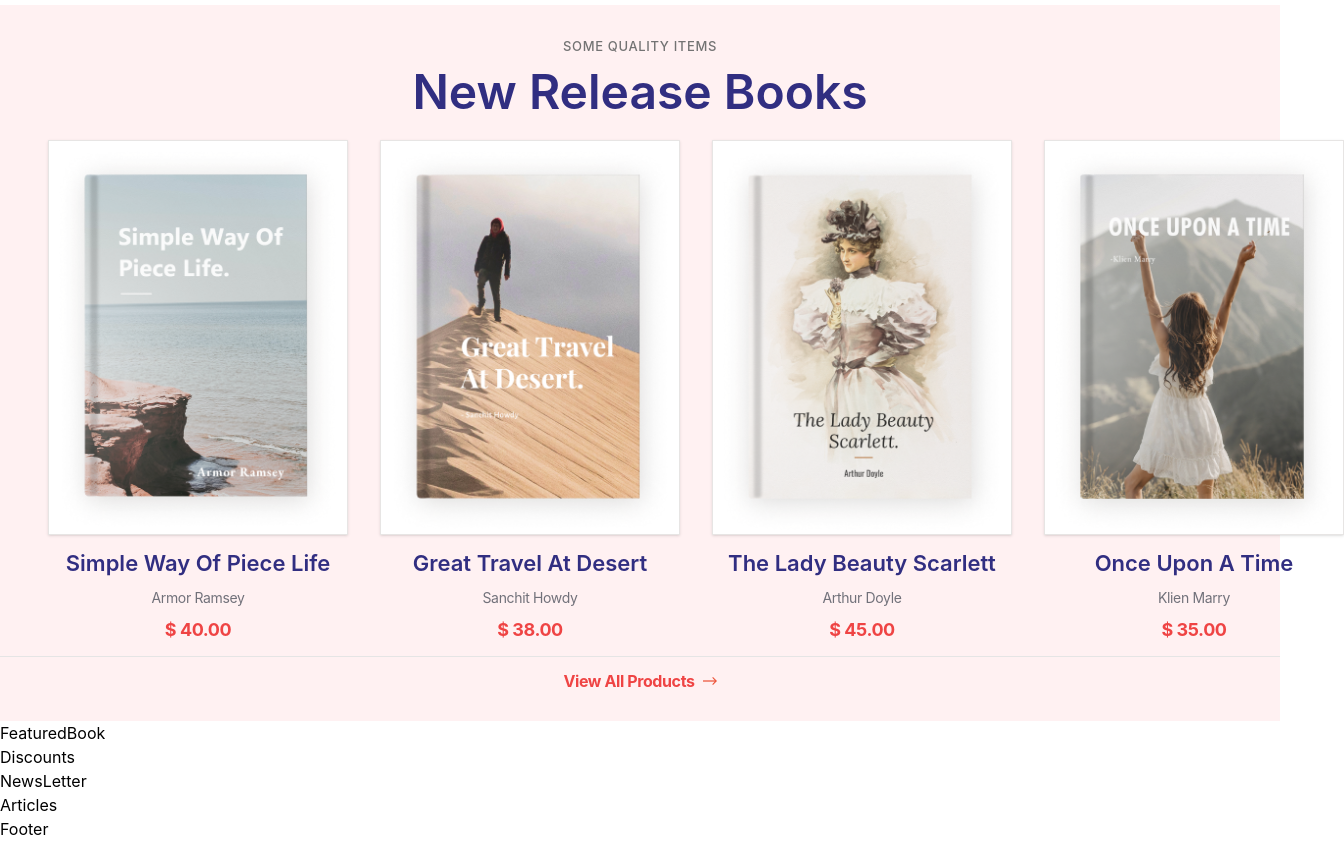
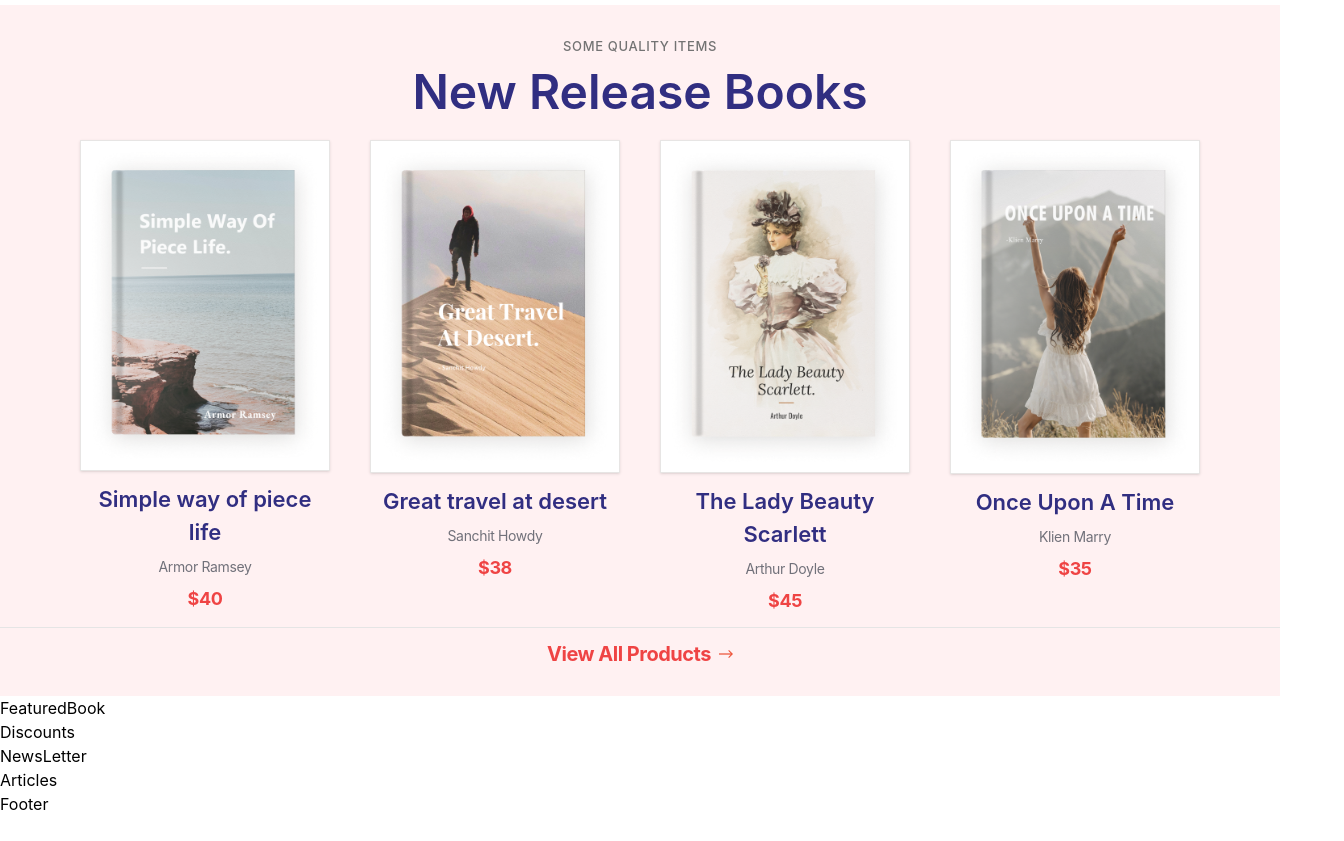
Before and after one commit to pallavee-2705/novelnest, a React (Create React App) app: page / in a window 1280 px wide. Shown: the part 1180-2021 px from the top of the page, 1344 px wide, since content can reach past the window. After the commit the page ends 1996 px from the top, so only its background shows below. Built offline with nearby package versions, Linux system fonts and the light colour scheme.

Commit message:
made newreleases responsive

```diff
--- a/src/components/NewReleases.jsx
+++ b/src/components/NewReleases.jsx
@@ -2,7 +2,41 @@ import React from 'react'
 import { newrelease1, newrelease2, newrelease3, newrelease4, arrow } from '../assets'
 
 const NewReleases = () => {
+  const bookEntries = [
+    {
+      id: 1,
+      title: 'Simple way of piece life',
+      author: 'Armor Ramsey',
+      price: 40.00,
+      imageUrl: newrelease1
+    },
+    {
+      id: 2,
+      title: 'Great travel at desert',
+      author: 'Sanchit Howdy',
+      price: 38.00,
+      imageUrl: newrelease2
+    },
+    {
+      id: 3,
+      title: 'The Lady Beauty Scarlett',
+      author: 'Arthur Doyle',
+      price: 45.00,
+      imageUrl: newrelease3
+    },
+    {
+      id: 4,
+      title: 'Once Upon A Time',
+      author: 'Klien Marry',
+      price: 35.00,
+      imageUrl: newrelease4
+    }
+    // Add more book entries as needed
+  ];
   return (
+
+
+
     <div className="w-full flex flex-col h-auto bg-rose-50 py-4">
 
       {/* Headers */}
@@ -19,147 +53,43 @@ const NewReleases = () => {
 
 
     {/* Books */}
-      <div className='flex gap-8 mx-12 justify-between my-3 '>
-        {/* New Release 1 */}
+    <div name='books' className='px-20'>
+        <div className='grid grid-cols-1 md:grid-cols-2 lg:grid-cols-3 xl:grid-cols-4 gap-10 my-3'>
+              {bookEntries.map(({id, title, author, price, imageUrl}) => (
                 <div
+                  key={id}
                   className='flex-col flex hover:transform hover:scale-105 transition-transform duration-300 ease-in-out cursor-pointer'
-        onClick={() => {
-          window.open('https://www.goodreads.com/', '_blank');
-        }}>
-          {/* the white rectangle */}
-          <div className="w-[300px] h-[395px] bg-white shadow border border-stone-200 ">
-            <img
-            src={newrelease1}
-            alt='newrelease1'
-            className='h-auto w-auto px-2 py-2'
-            />
-
-          </div>
-
-          {/* The title */}
-          <div className=" mt-3 text-center text-indigo-900 text-[22px] font-semibold font-['Inter'] capitalize">
-            Simple way of piece life
-          </div>
-
-          {/* Authors name */}
-          <div className=" mt-2 text-center text-zinc-500 text-sm font-normal font-['Inter'] capitalize tracking-tight">
-            Armor Ramsey
-          </div>
-
-          {/* Price */}
-          <div className=" mt-2 text-center text-red-500 text-lg font-bold font-['Inter'] capitalize tracking-tight">
-            $ 40.00
-          </div>
-
-        </div>
-
-
-
-        {/* New Release 2 */}
-
-        <div className='flex-col flex hover:transform hover:scale-105 transition-transform duration-300 ease-in-out cursor-pointer'
                   onClick={() => {
                     window.open('https://www.goodreads.com/', '_blank');
                   }}
                 >
                 {/* the white rectangle */}
-          <div className="w-[300px] h-[395px] bg-white shadow border border-stone-200 ">
-
+                <div className='w-full md:col-span-1 lg:col-span-2 h-auto bg-white shadow border border-stone-200'>
                   <img
-            src={newrelease2}
-            alt='newrelease1'
-            className='h-auto w-auto px-2 py-2'
+                  src={imageUrl}
+                  alt=""
+                  className="rounded-md duration-200 hover:scale-105 w-full h-auto py-2 px-2 "
                 />
-
                 </div>
 
                 {/* The title */}
-          <div className=" mt-3 text-center text-indigo-900 text-[22px] font-semibold font-['Inter'] capitalize">
-            Great travel at desert
+                <div className='mt-3 text-center text-indigo-900 text-[22px] font-semibold'>
+                  {title}
                 </div>
 
                 {/* Authors name */}
-          <div className=" mt-2 text-center text-zinc-500 text-sm font-normal font-['Inter'] capitalize tracking-tight">
-            Sanchit Howdy
+                <div className='mt-2 text-center text-zinc-500 text-sm font-normal  tracking-tight'>
+                  {author}
                 </div>
 
                 {/* Price */}
-          <div className=" mt-2 text-center text-red-500 text-lg font-bold font-['Inter'] capitalize tracking-tight">
-            $ 38.00
-          </div>
-
-        </div>
-
-
-
-        {/* New Release 3 */}
-        <div className='flex-col flex hover:transform hover:scale-105 transition-transform duration-300 ease-in-out cursor-pointer'
-        onClick={() => {
-          window.open('https://www.goodreads.com/', '_blank');
-        }}
-        >
-          {/* the white rectangle */}
-          <div className="w-[300px] h-[395px] bg-white shadow border border-stone-200">
-
-            <img
-            src={newrelease3}
-            alt='newrelease1'
-            className='h-auto w-auto px-2 py-2'
-            />
-
-          </div>
-
-          {/* The title */}
-          <div className=" mt-3 text-center text-indigo-900 text-[22px] font-semibold font-['Inter'] capitalize">
-          The lady beauty Scarlett
-          </div>
-
-          {/* Authors name */}
-          <div className=" mt-2 text-center text-zinc-500 text-sm font-normal font-['Inter'] capitalize tracking-tight">
-          Arthur Doyle
-          </div>
-
-          {/* Price */}
-          <div className=" mt-2 text-center text-red-500 text-lg font-bold font-['Inter'] capitalize tracking-tight">
-            $ 45.00
-          </div>
-
-        </div>
-        {/* New Release 4 */}
-        <div className='flex-col flex hover:transform hover:scale-105 transition-transform duration-300 ease-in-out cursor-pointer'
-        onClick={() => {
-          window.open('https://www.goodreads.com/', '_blank');
-        }}
-        >
-          {/* the white rectangle */}
-          <div className="w-[300px] h-[395px] bg-white shadow border border-stone-200 ">
-
-            <img
-            src={newrelease4}
-            alt='newrelease1'
-            className='h-auto w-auto px-2 py-2'
-            />
-
-          </div>
-
-          {/* The title */}
-          <div className=" mt-3 text-center text-indigo-900 text-[22px] font-semibold font-['Inter'] capitalize">
-          Once upon a time
-          </div>
-
-          {/* Authors name */}
-          <div className=" mt-2 text-center text-zinc-500 text-sm font-normal font-['Inter'] capitalize tracking-tight">
-          Klien Marry
-          </div>
-
-          {/* Price */}
-          <div className=" mt-2 text-center text-red-500 text-lg font-bold font-['Inter'] capitalize tracking-tight">
-            $ 35.00
-          </div>
-
+                <div className='mt-2 text-center text-red-500 text-lg font-bold tracking-tight'>
+                  ${price}
                   </div>
               </div>
-
+              ))}
+        </div>
+    </div>
     {/* the line */}
       <div className="w-full h-px bg-neutral-200" />
 
@@ -170,7 +100,7 @@ const NewReleases = () => {
     onClick={() => {
       window.open('https://www.goodreads.com/', '_blank');
     }}>
-      <p className="text-right text-red-500 text-base font-bold font-['Inter'] capitalize tracking-tight">
+      <p className="text-right text-red-500 font-bold text-xl font-['Inter'] capitalize tracking-tight">
       View all products
       </p>
       <img
```
Lines whose indentation alone changed are shown as unchanged.
